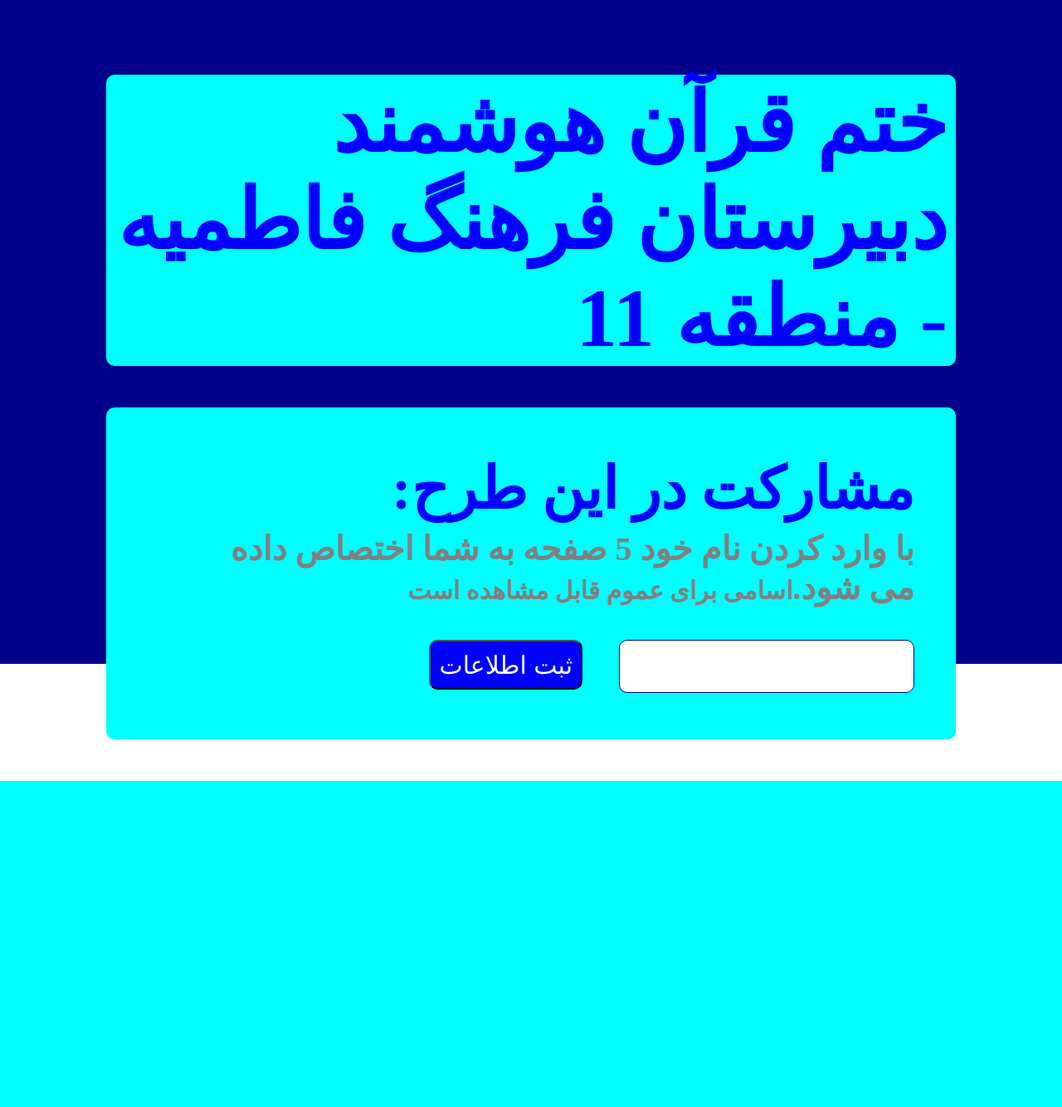
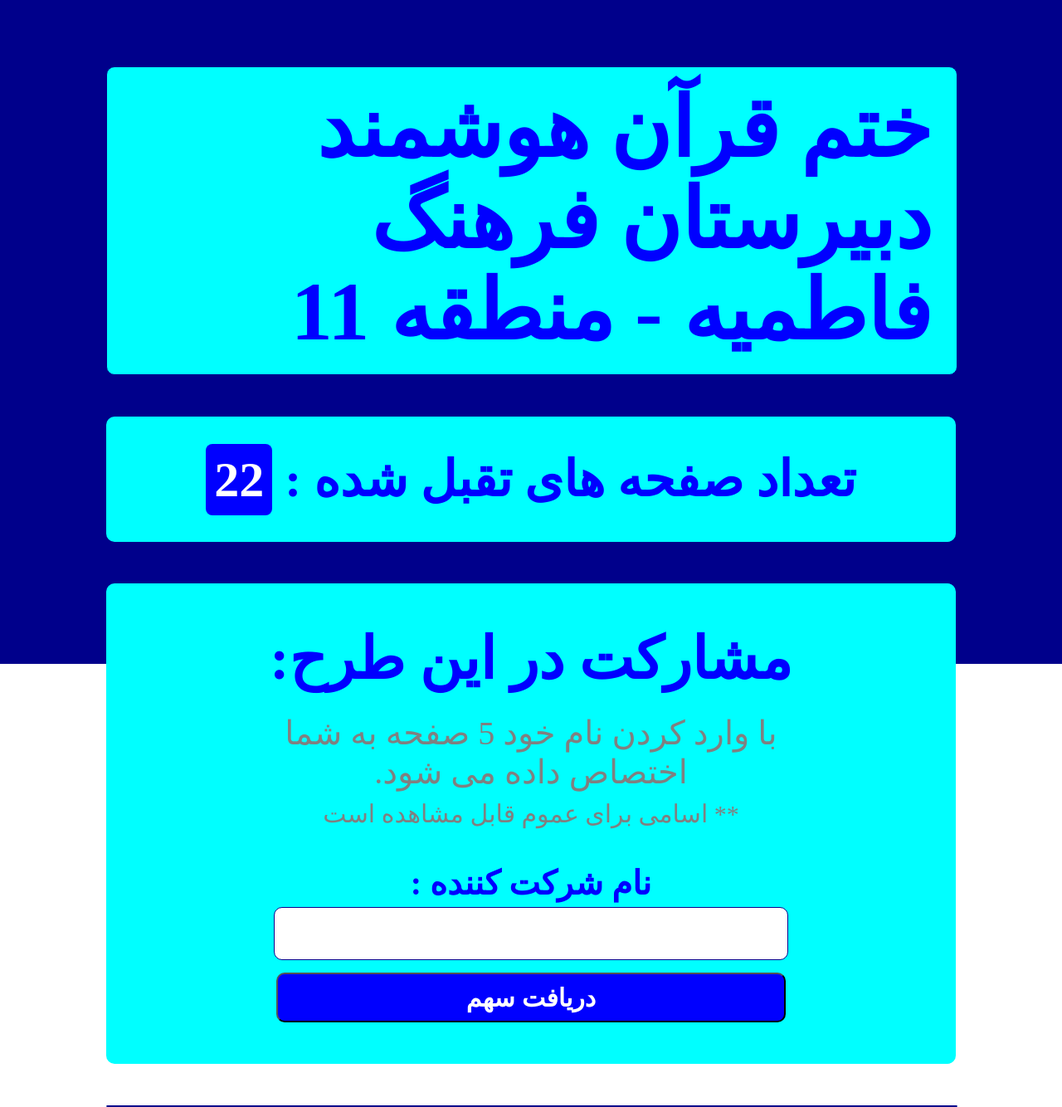
Before and after one commit to hamed-yaghoutpour/quran, a PHP site: page / in a window 1280 px wide. Shown: the whole page at 83% size. Before the commit the page ends 941 px from the top, so only its background shows below. Run offline with PHP 8.4, Linux system fonts and the light colour scheme; data that the repository does not hold is empty.

Commit message:
some edits

```diff
--- a/index.html
+++ b/index.html
@@ -17,12 +17,17 @@
 				ختم قرآن هوشمند دبیرستان فرهنگ فاطمیه - منطقه 11
 			</h1>
 		</div>
+		<div class="readedPagesCounter">
+            <h1>تعداد صفحه های تقبل شده :
+                <span>22</span>
+            </h1>
+		</div>
 		<div class="newRecord">
 			<h1 class="title">مشارکت در این طرح:</h1>
-			<h1 class="info">با وارد کردن نام خود 5 صفحه به شما اختصاص داده می شود.<span>اسامی برای عموم قابل مشاهده است</span></h1>
-
+			<p class="info">با وارد کردن نام خود 5 صفحه به شما اختصاص داده می شود.<br><span>** اسامی برای عموم قابل مشاهده است</span></p>
+			<b>نام شرکت کننده :</b>
 			<input>
-			<button class="submitButton">ثبت اطلاعات</button>
+			<button class="submitButton"><b>دریافت سهم</b></button>
 		</div>
 		<div class="allRecords">
 			<h1 class="title"></h1>
--- a/styles.css
+++ b/styles.css
@@ -33,59 +33,79 @@ html,body{
 #container div:last-child{
 	margin-bottom:0px;
 }
+#container .mainTitle{
+	border:1px solid darkblue;
+}
 #container .mainTitle h1{
 	direction:rtl;
 	color:blue;
 	font-size:100px;
-	margin:10px;
+	margin:20px;
+	padding:0px;
+	right:10px;
+	position:relative;
+	line-height:110px;
 }
 #container .newRecord{
-	height:400px;
+	display:flex;
+	align-items:center;
+	flex-direction:column;
+	padding-bottom:50px
 }
 #container .newRecord .title{
 	color:blue;
-	position:absolute;
-	right:50px;
-	top:10px;
+	top:50px;
 	font-size: 70px;
 	direction: rtl;
+	position:relative;
+	margin-top:0px;
+	margin-bottom:35px;
 }
 #container .newRecord .info{
 	color:gray;
-	position:absolute;
-	right:50px;
 	direction: rtl;
-	top:120px;
-	max-width: 85%;
 	font-size: 40px;
-
+    position:relative;
+    max-width:60%;
+    text-align:center;
 }
 #container .newRecord .info span{
 	font-size: 30px;
+}
+#container .newRecord b{
+	text-align:center;
+	font-size:40px;
+	color:blue;
+	direction:rtl;
+	margin-bottom:5px;
+}
+#container .newRecord .submitButton b{
+	color:white;
+	font-size:30px;
 
 }
-
 #container .newRecord input{
-	position:absolute;
-	right:50px;
-	top:280px;
-	width:350px;
+	position:relative;
+	width:60%;
 	height:60px;
 	border-radius:10px;
 	border:1px solid darkblue;
 	direction: rtl;
 	font-size: 40px;
+	margin-bottom:15px;
 }
 #container .newRecord .submitButton{
-	position:absolute;
-	right:450px;
-	top:280px;
+	position:relative;
 	height:60px;
 	font-size:30px;
 	background-color:blue;
 	color:white;
 	border-radius:10px;
 	padding:10px;
+	width:60%;
+}
+#container .allRecords{
+	border:1px solid darkblue;
 }
 #container .allRecords .title{
 	color:blue;
@@ -111,21 +131,28 @@ html,body{
 	top:50%;
 	transform:translateY(-50%);
 	font-size:35px;
-	right:20px;
+	right:95px;
 	padding:0px;
 	margin:0px;
 }
-#container .allRecords .item svg{
-	fill:white;
-	position:absolute;
-	top:50%;
-	transform:translateY(-50%);
-	right:100px;
+#container .allRecords .item img{
+	position: absolute;
+	top: 50%;
+	transform: translateY(-50%);
+	height: 35px;
+	right: 30px;
 }
-#container .allRecords .item h1{
+#container .readedPagesCounter{
+	display:flex;
+	justify-content:center;
+	align-items:center;
+	color:blue;
+	font-size:30px;
+}
+#container .readedPagesCounter span{
+	background-color:blue;
+	padding:10px;
+	border-radius:8px;
 	color:white;
-	position:absolute;
-	top:50%;
-	transform:translateY(-50%);
-	right:200px;
+
 }
```
Also changed, not shown: js.js (+60 -13 lines), phpConnector.js (deleted, +0 -42 lines), person.svg (added).
